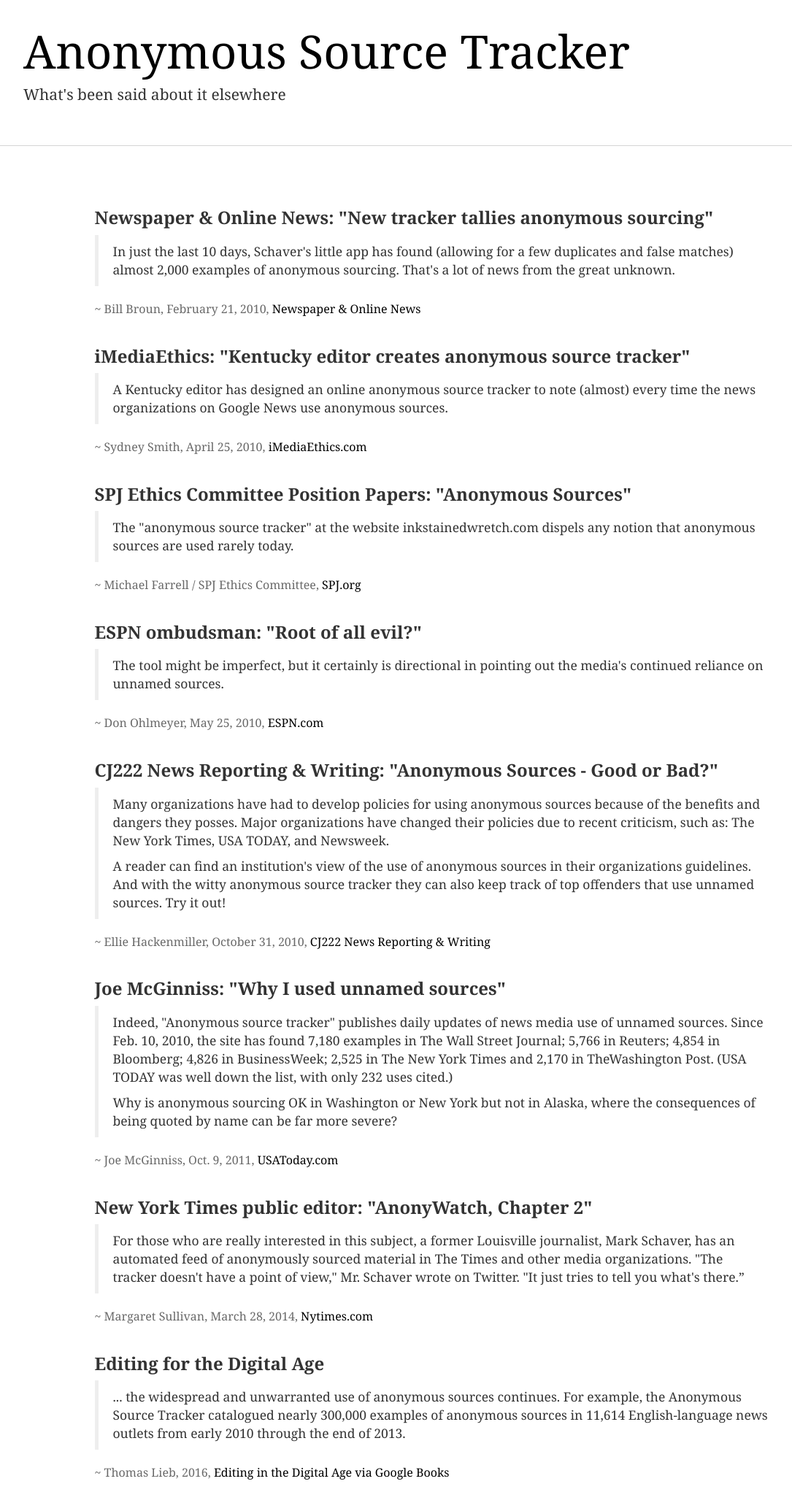
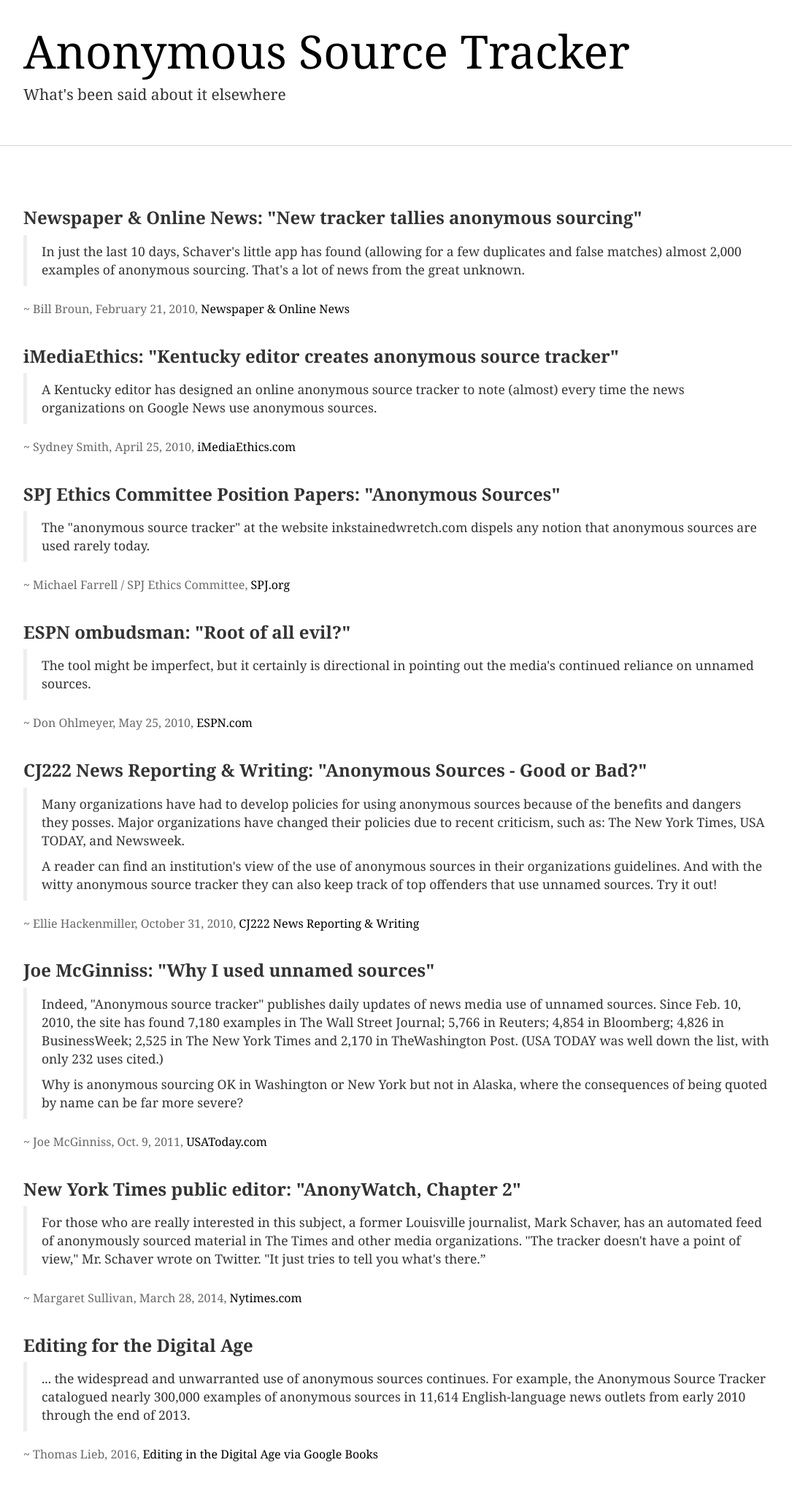
Before and after one commit to sid21g/anonymous, a Flask app: page /mentions/ in a window 1280 px wide. Shown: the whole page at 73% size, without its empty margins (38-1123 px from the left). After the commit the page ends 2002 px from the top, so only its background shows below. Run offline with Flask 2, Linux system fonts and the light colour scheme; parts of the project's set-up code (start-up, migrations or seed data) failed here and were passed over; some libraries are stand-ins or nearby versions.

Commit message:
Layout changes.

```diff
--- a/templates/mentions.html
+++ b/templates/mentions.html
@@ -17,9 +17,7 @@
     <div class="container">
         <div class="row">
 
-            <div class="col-sm-1">&nbsp;</div>
-
-            <div class="col-sm-10">
+            <div class="col-sm-11">
 
             <h3>Newspaper &amp; Online News: "New tracker tallies anonymous sourcing"</h3>
 
@@ -93,8 +91,6 @@
 
             </div>
 
-            <div class="col-sm-1">&nbsp;</div>
-
         </div><!-- row -->
     </div> <!-- container -->
     <script>
```
